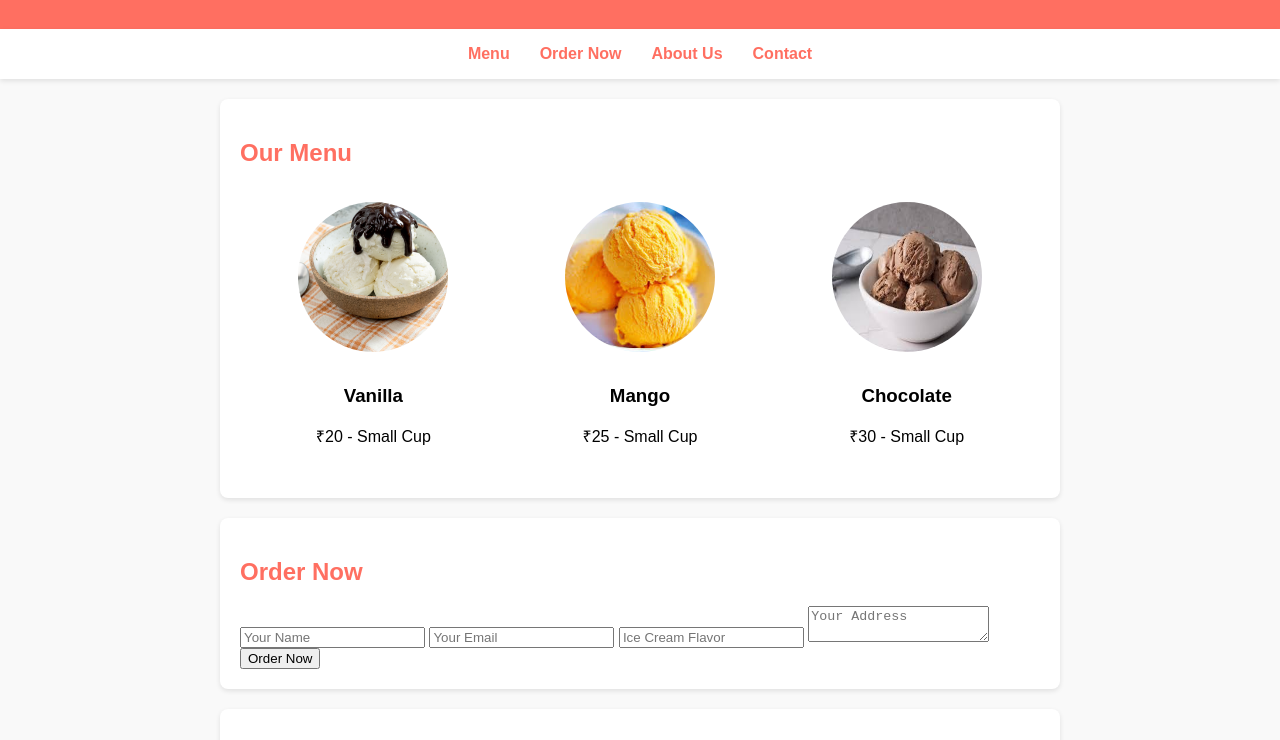
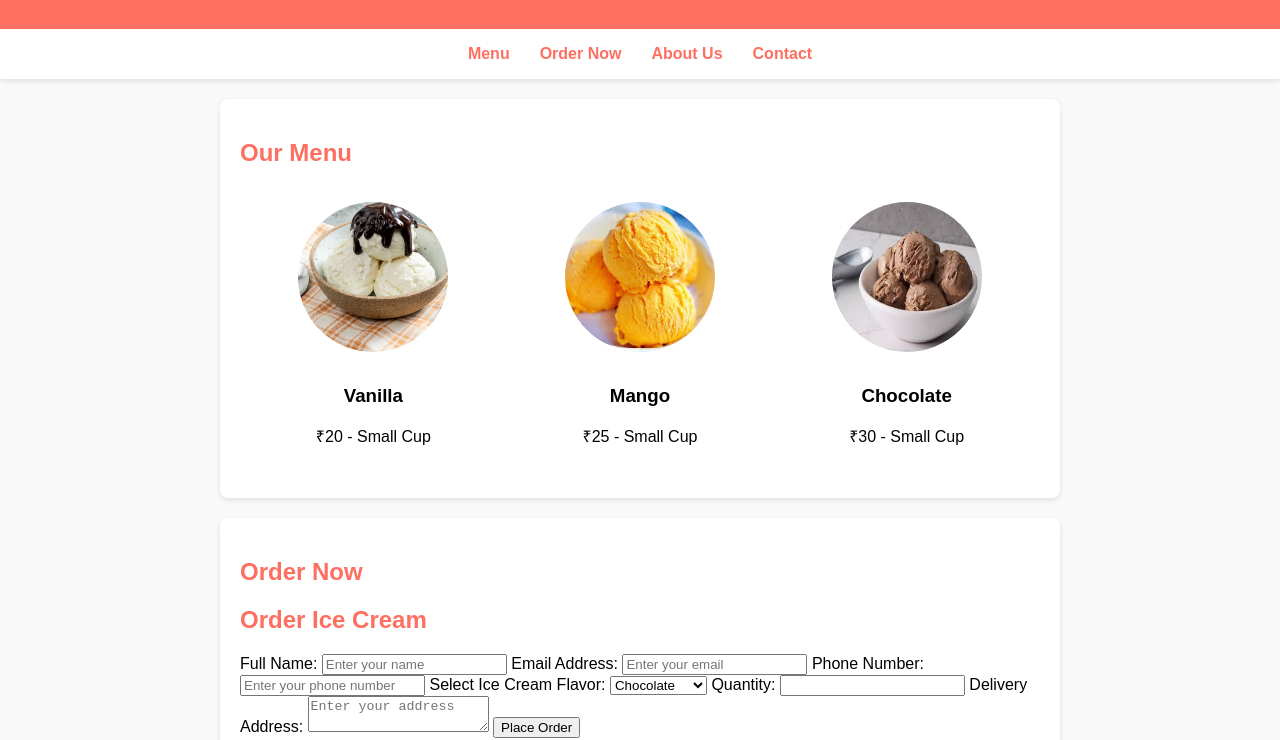
Before and after one commit to Suhail-ranas/ice-creame-shope, a plain HTML site: page index.html in a window 1280 px wide. Shown: the part 90-830 px from the top of the page. Drawn offline with Linux system fonts and the light colour scheme; a script that the page names is missing.

Commit message:
Update index.html

```diff
--- a/index.html
+++ b/index.html
@@ -120,13 +120,34 @@
 
 <section id="order">
     <h2>Order Now</h2>
-   <form action="https://formsubmit.co/suhailranayt@gmail.com" method="POST">
-        <input type="text" name="name" placeholder="Your Name" required>
-        <input type="email" name="email" placeholder="Your Email" required>
-        <input type="text" name="icecream" placeholder="Ice Cream Flavor" required>
-        <textarea name="address" placeholder="Your Address" required></textarea>
-        <button type="submit">Order Now</button>
-    </form>
+   <form action="https://formsubmit.co/YOUR_EMAIL" method="POST">
+    <h2>Order Ice Cream</h2>
+
+    <label for="name">Full Name:</label>
+    <input type="text" id="name" name="name" placeholder="Enter your name" required>
+
+    <label for="email">Email Address:</label>
+    <input type="email" id="email" name="email" placeholder="Enter your email" required>
+
+    <label for="phone">Phone Number:</label>
+    <input type="tel" id="phone" name="phone" placeholder="Enter your phone number" required>
+
+    <label for="flavor">Select Ice Cream Flavor:</label>
+    <select id="flavor" name="flavor" required>
+        <option value="chocolate">Chocolate</option>
+        <option value="vanilla">Vanilla</option>
+        <option value="strawberry">Strawberry</option>
+        <option value="butterscotch">Butterscotch</option>
+    </select>
+
+    <label for="quantity">Quantity:</label>
+    <input type="number" id="quantity" name="quantity" min="1" required>
+
+    <label for="address">Delivery Address:</label>
+    <textarea id="address" name="address" placeholder="Enter your address" required></textarea>
+
+    <button type="submit">Place Order</button>
+</form>
 
     <script>
         async function submitOrder(event) {
```
